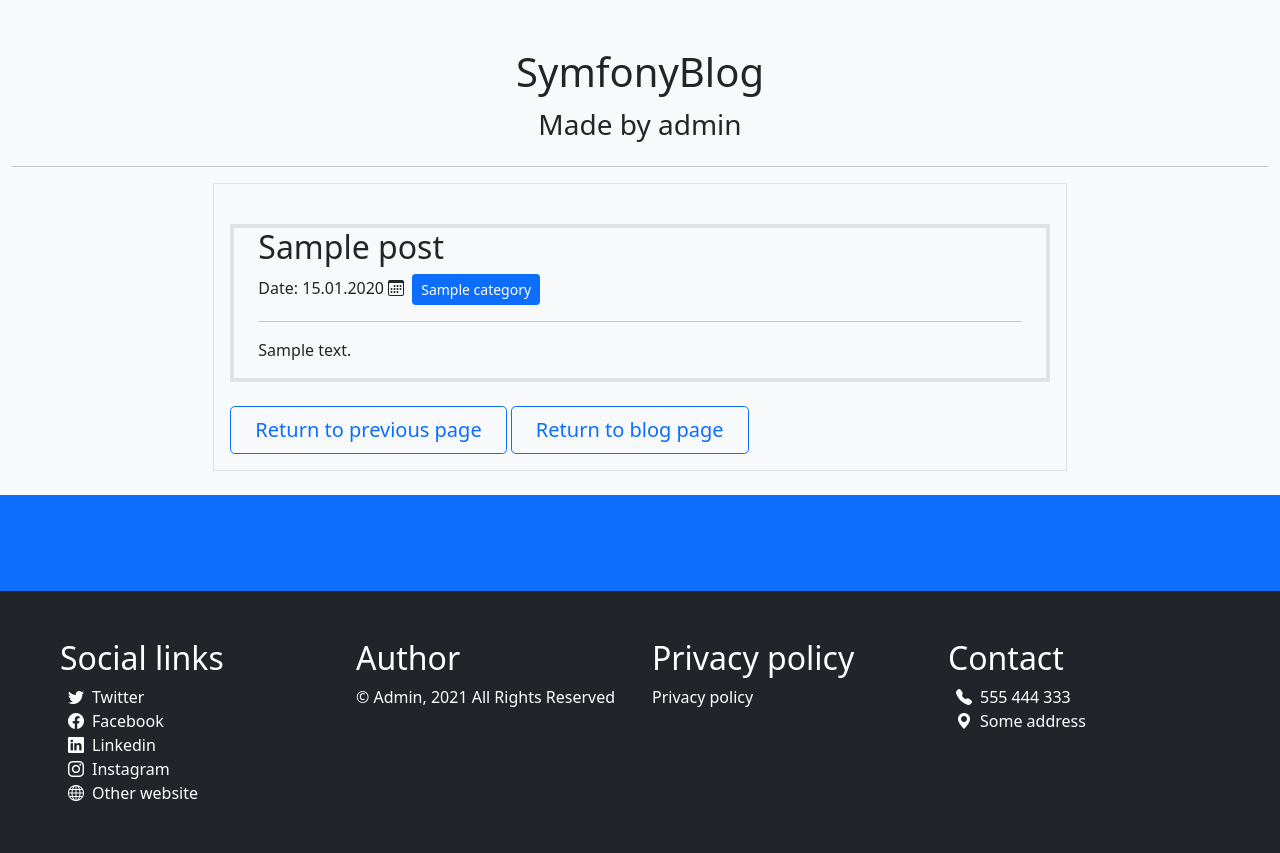
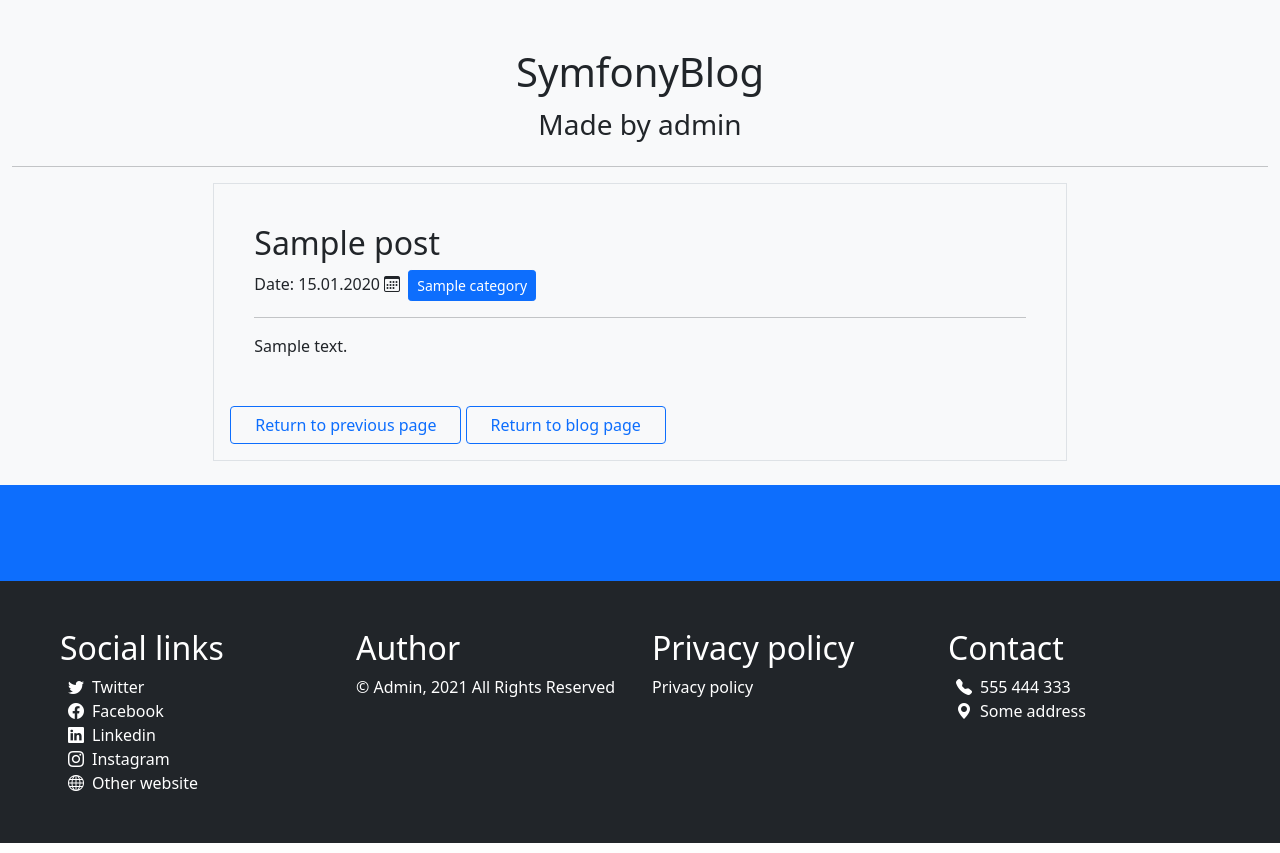
Before and after one commit to Szymon99d/symfony-blog, a Symfony app: template templates/pages/post.html.twig in a window 1280 px wide. Shown: the part 56-909 px from the top of the page. Run offline with Twig, Linux system fonts and the light colour scheme; the template is opened without the code that fills it: most values are stand-ins (such as "Sample title", 1, 10 or a date in 2020); some libraries are stand-ins or nearby versions.

Commit message:
Remove border from post block

```diff
--- a/templates/pages/post.html.twig
+++ b/templates/pages/post.html.twig
@@ -2,17 +2,17 @@
 {% block title %}{{post.title}}{% endblock %}
 
 {% block content %}
-    <div class="container-fluid border border-4 my-4">
+    <div class="container-fluid my-4">
         <h2>{{post.title}}</h2>
         <label>{% trans %}Date{% endtrans %}: {{post.date|date('d.m.Y')}}<i class="p-1 bi bi-calendar3"></i></label>
             {% if post.category != null %}
             <a href="{{path('app_blog_category',{'category':post.category.id})}}" class="btn btn-sm btn-primary">{{post.category.name}}</a>
             {% endif %}
         <hr>
-        <p>{{post.content}}</p>
+        <p class="pb-4">{{post.content|raw}}</p>
     </div>
     <div class="mx-auto">
-        <a href="{{app.request.headers.get('referer')}}" class="btn btn-lg btn-outline-primary px-4">{% trans %}Return to previous page{% endtrans %}</a>
-        <a href="{{path('app_blog')}}" class="btn btn-lg btn-outline-primary px-4">{% trans %}Return to blog page{% endtrans %}</a>
+        <a href="{{app.request.headers.get('referer')}}" class="btn btn-md btn-outline-primary px-4">{% trans %}Return to previous page{% endtrans %}</a>
+        <a href="{{path('app_blog')}}" class="btn btn-md btn-outline-primary px-4">{% trans %}Return to blog page{% endtrans %}</a>
     </div>
 {% endblock %}
```
